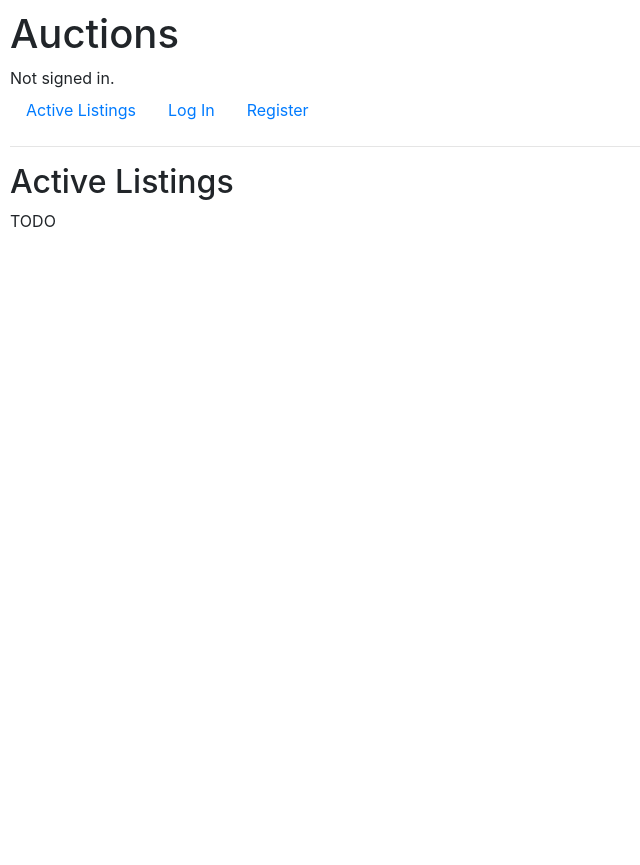
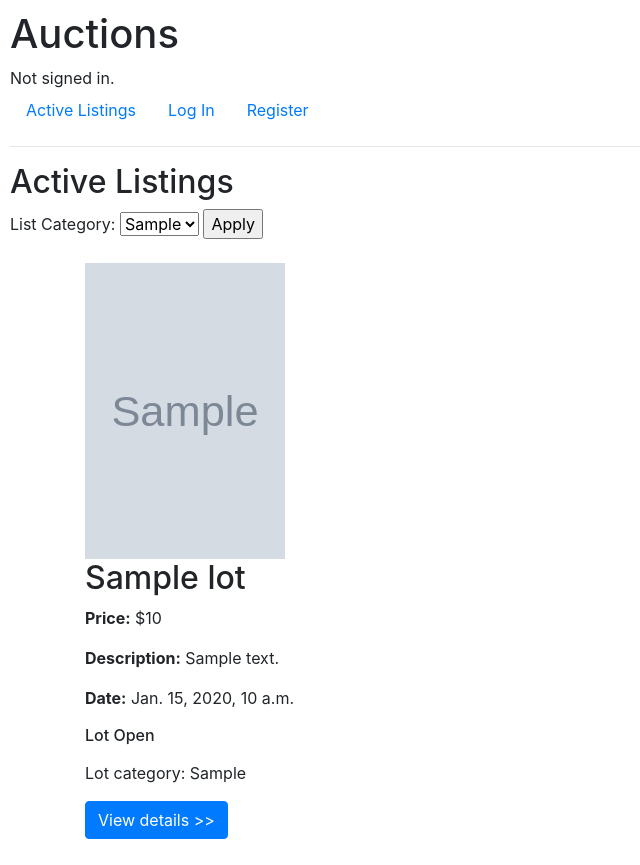
Before and after one commit to yakumov/commerce, a Django app: template auctions/templates/auctions/index.html in a window 1280 px wide. Shown: the whole page, without its empty margins (0-640 px from the left). Before the commit the page ends 227 px from the top, so only its background shows below. Run offline with Django 3.2, Linux system fonts and the light colour scheme; the template is opened without the code that fills it: values that come from a table or form of the project are taken from there, others are empty; tables that the repository leaves empty hold one stand-in row (values such as "Sample post"); grey boxes marked "Sample" are stand-in pictures; some libraries are stand-ins or nearby versions.

Commit message:
add view

```diff
--- a/auctions/models.py
+++ b/auctions/models.py
@@ -4,3 +4,40 @@ from django.db import models
 
 class User(AbstractUser):
     pass
+
+class LotImage(models.Model):
+    titleimage = models.CharField(max_length=64)
+    lot_image = models.ImageField(upload_to='images/')
+
+    def __str__(self):
+        return f"{self.titleimage} ({self.id})"
+#----------------------------------------------------------------------------------
+class LotCategory(models.Model):
+    category = models.CharField(max_length=64)
+
+    def __str__(self):
+        return f"{self.category}"
+#----------------------------------------------------------------------------------
+class Bid(models.Model):
+    bid_user = models.ForeignKey(User, on_delete=models.CASCADE, default=1)
+    bid_price = models.IntegerField()
+    bid_lot_id = models.IntegerField()
+
+    def __str__(self):
+        return f"{self.bid_user} ({self.bid_lot_id}) $ {self.bid_price}"
+#----------------------------------------------------------------------------------
+class Lot(models.Model):
+    lot_name = models.CharField(max_length=64)
+    lot_price = models.IntegerField()
+    lot_description = models.CharField(max_length=256)
+    lot_date = models.DateTimeField(auto_now=True)
+    lot_status = models.BooleanField()
+    lot_author = models.ForeignKey(User, on_delete=models.CASCADE, default=1)
+    #lot_author = models.CharField(max_length=64)
+    #lot_category = models.CharField(max_length=64)
+    lot_category = models.ForeignKey(LotCategory, on_delete=models.CASCADE, default=1)
+    lot_viewimage = models.ForeignKey(LotImage, on_delete=models.CASCADE, related_name="imagelot", default=1)
+    lot_bid = models.ForeignKey(Bid, on_delete=models.CASCADE, related_name="lotbid", default=1)
+
+    def __str__(self):
+        return f"{self.id}: {self.lot_name} and {self.lot_price} and {self.lot_description} and {self.lot_date} and {self.lot_author} and {self.lot_status} and {self.lot_category} and {self.lot_viewimage} and {self.lot_bid}"
--- a/auctions/templates/auctions/index.html
+++ b/auctions/templates/auctions/index.html
@@ -3,5 +3,68 @@
 {% block body %}
     <h2>Active Listings</h2>
 
-    TODO
+    <form action="" method="post">
+        List Category:
+    {% csrf_token %}
+    <select name="category">
+        {% for category in categorylot %}
+        <option value="{{ category.id }}">{{ category }}</option>
+        {% endfor %}
+    </select>
+    <input type="submit" value="Apply">
+    </form>
+
+    {% for lot in lots %}
+    <br>
+    <div class="container">
+        <div id="con1">
+
+            {% if lot.lot_category.category == "smartfon" %}
+
+            <img src="{{ lot.lot_viewimage.lot_image.url}}" alt="{{ lot.lot_viewimage.titleimage }}" width="200px" height="296px">
+            {% elif lot.lot_category.category == "laptop" %}
+
+            <img src="{{ lot.lot_viewimage.lot_image.url}}" alt="{{ lot.lot_viewimage.titleimage }}" width="200px" height="200px">
+            {% else %}
+
+            <img src="{{ lot.lot_viewimage.lot_image.url}}" alt="{{ lot.lot_viewimage.titleimage }}" width="200px" height="296px">
+
+            {% endif %}
+
+        </div>
+        <div id="con2">
+            <h2>
+                {{ lot.lot_name }}
+            </h2>
+            <p>
+                <b>Price:</b> ${{ lot.lot_price }}
+            </p>
+            <p>
+                <b>Description:</b> {{ lot.lot_description }}
+            </p>
+            <p id="date">
+                <b>Date:</b> {{ lot.lot_date }}
+            </p>
+            <p>
+            {% if lot.lot_status %}
+            <h6 id="open">Lot Open</h6>
+             {% else %}
+            <h6 id="close">Lot Closed</h6>
+            {% endif %}
+            </p>
+
+            <p>
+                Lot category: {{ lot.lot_category }}
+            </p>
+            </div>
+            <div id="con3">
+            <p>
+                <a class="btn btn-primary" href="{% url 'viewdetails' lot.id %}">View details >> </a>
+            </p>
+
+        </div>
+    </div>
+
+    {% endfor %}
+
 {% endblock %}
--- a/auctions/urls.py
+++ b/auctions/urls.py
@@ -7,5 +7,6 @@ urlpatterns = [
     path("login", views.login_view, name="login"),
     path("logout", views.logout_view, name="logout"),
     path("register", views.register, name="register"),
-    path("viewdetails/<int:lot_id>", views.viewdetails, name="viewdetails")
+    path("viewdetails/<int:lot_id>", views.viewdetails, name="viewdetails"),
+    path("createlot", views.createlot, name="createlot")
 ]
```
Also changed, not shown: auctions/admin.py (+9 -1 lines), auctions/forms.py (added, +8 -0 lines), auctions/templates/auctions/createlot.html (added, +76 -0 lines), auctions/views.py (+38 -0 lines), media/images/180987824.jpg (added), media/images/180987824_hLc3v4j.jpg (added), media/images/218363812.jpg (added), media/images/36293979.jpg (added), media/images/Lenovo_IdeaPad_Gaming_3_15IMH05.jpg (added), media/images/Xiaomi_Redmi_9A_Blue.jpg (added).
